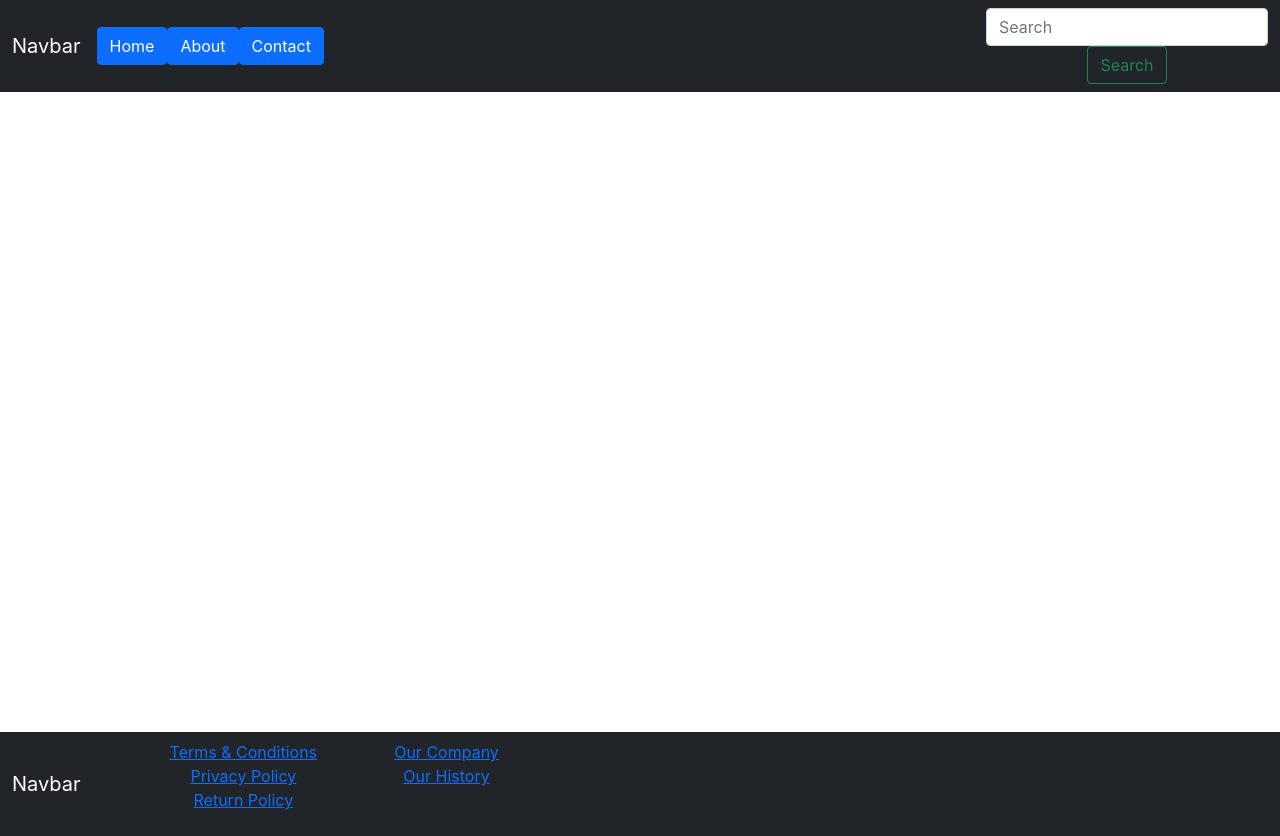
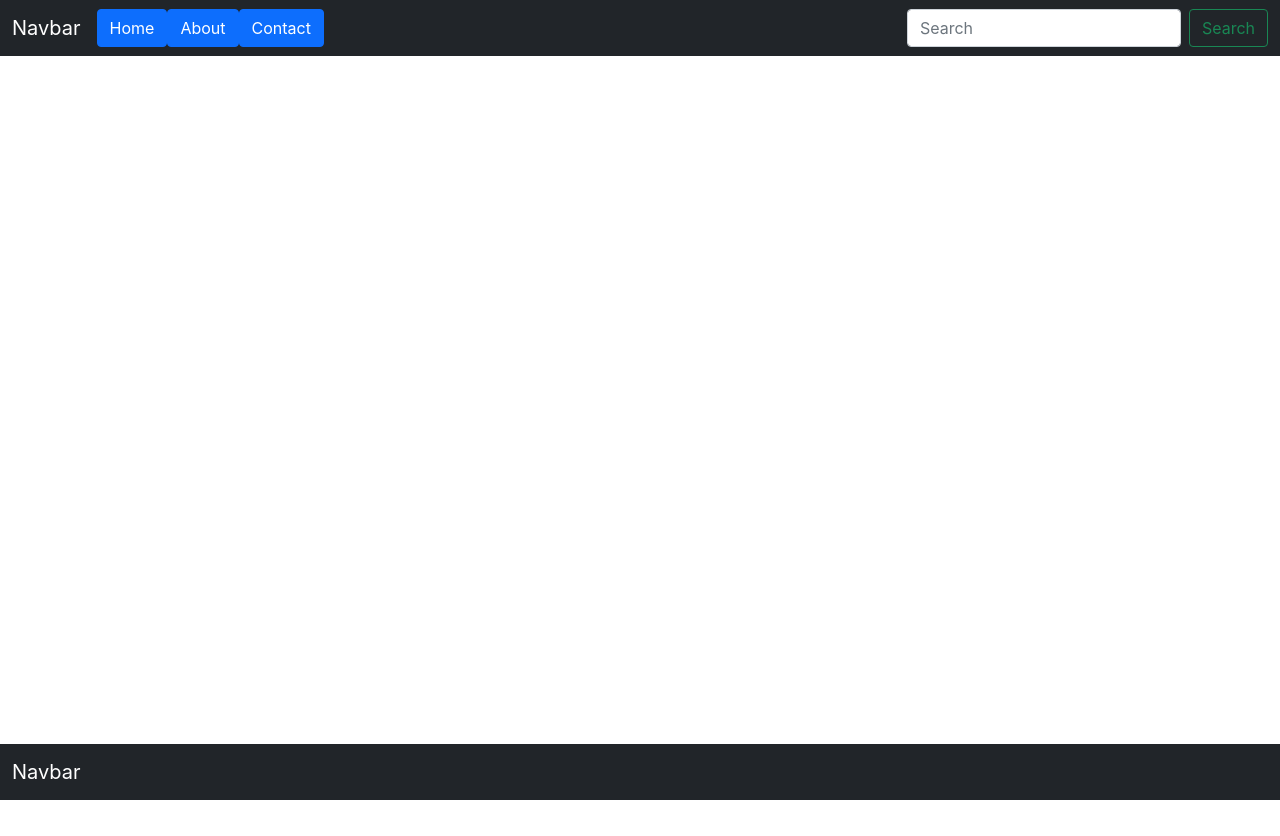
Before and after one commit to danyentezari/astrolabs-frontend-2020, a React (Create React App) app: page / in a window 1280 px wide. After the commit the page ends 800 px from the top, so only its background shows below. Built offline with nearby package versions, Linux system fonts and the light colour scheme.

Commit message:
Updated components and CSS.

```diff
--- a/src/App.css
+++ b/src/App.css
@@ -1,5 +1,7 @@
 .App {
   text-align: center;
+  height: 100vh;
+  position: relative;
 }
 
 .App-logo {
--- a/src/App.js
+++ b/src/App.js
@@ -1,26 +1,27 @@
 import logo from './logo.svg';
 import './App.css';
 
-function NavBar(prop) {
+function NavBar(props) {
   return (
-    <nav className="navbar navbar-dark bg-dark">
+    <nav className={`navbar navbar-dark bg-dark ${props.className}`}>
       <div className="container-fluid">
+
         <a className="navbar-brand">Navbar</a>
 
         <div className="d-flex flex-grow-1">
-          {prop.children}
+          {props.children}
         </div>
 
-        {prop.extraComponent}
+        {props.extraComponent}
       </div>
     </nav>
   )
 }
 
 
-function Button(prop) {
+function Button(props) {
   return(
-  <button type="button" className="btn btn-primary">{prop.children}</button>
+  <button type="button" className={props.className}>{props.children}</button>
   )
 }
 
@@ -30,42 +31,22 @@ function App() {
 
       <NavBar extraComponent={
           <div className="d-flex">
-          <div>
               <input className="form-control me-2" type="search"
               placeholder="Search" aria-label="Search" />
 
               <button className="btn btn-outline-success"
               type="submit">Search</button>
           </div>
-          </div>
         }>
-        <Button>Home</Button>
-        <Button>About</Button>
-        <Button>Contact</Button>
+        <Button className="btn btn-primary">Home</Button>
+        <Button className="btn btn-primary">About</Button>
+        <Button className="btn btn-primary">Contact</Button>
       </NavBar>
 
-      <div style={{'height': 'calc(100vh - 160px)'}}></div>
-
-      <NavBar>
-        Legal
-        <ul>
-          <li><a href="">Terms &amp; Conditions</a></li>
-          <li><a href="">Privacy Policy</a></li>
-          <li><a href="">Return Policy</a></li>
-        </ul>
-
-        About
-        <ul>
-          <li><a href="">Our Company</a></li>
-          <li><a href="">Our History</a></li>
-        </ul>
-      </NavBar>
+      <NavBar className="fixed-bottom"/>
 
     </div>
   );
 }
 
-
-
-
 export default App;
```
Lines whose indentation alone changed are shown as unchanged.
